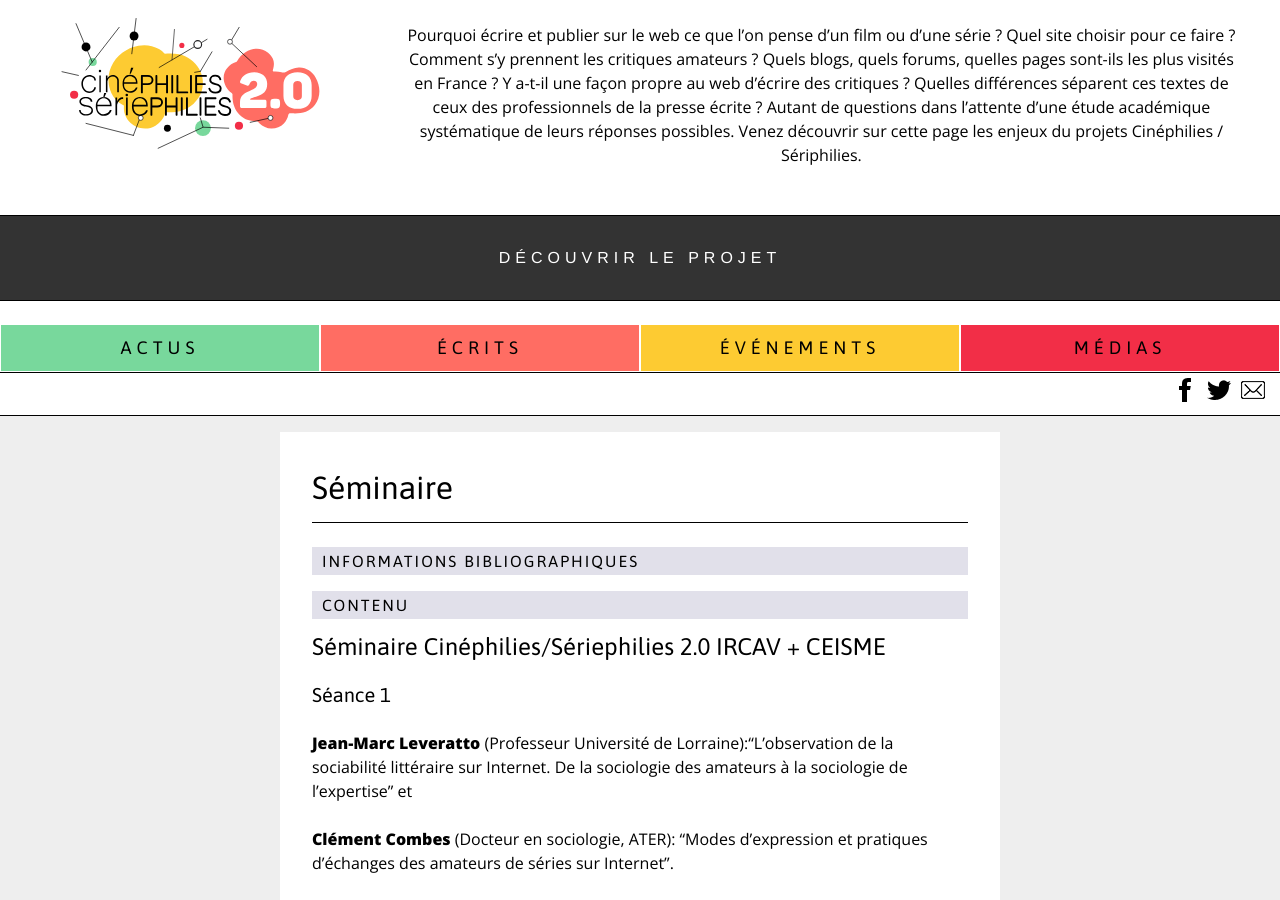
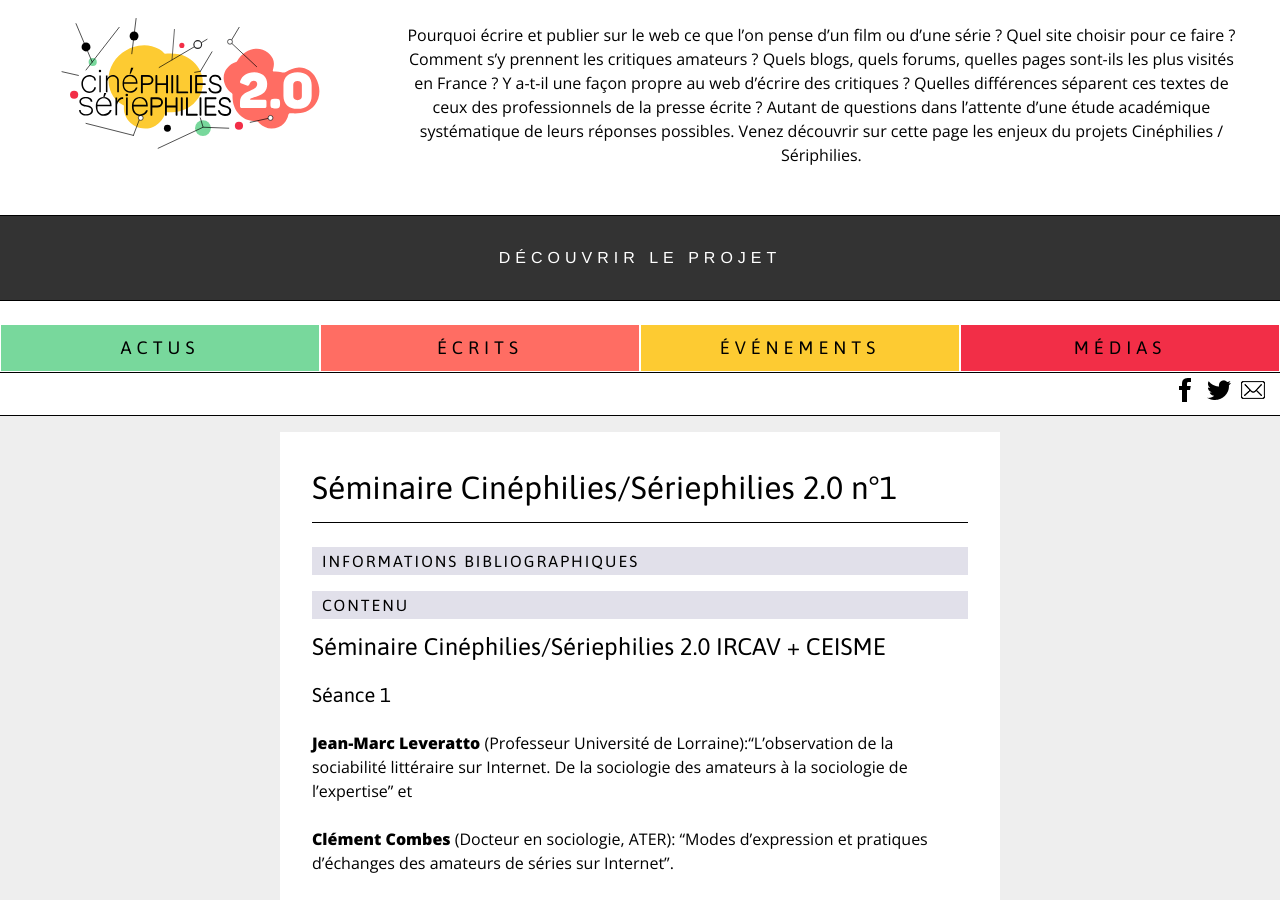
Before and after one commit to Labex-ICCA/Labex-ICCA.github.io, a Jekyll site: the page built from _posts/medias/2015-10-17-séance 1.md, in a window 1280 px wide and 900 px high. Built offline with Jekyll 4.4.1, drawn with Linux system fonts in a browser that asks for light colours; Markdown is read by kramdown in place of the engine named in the settings.

Commit message:
Updated 2015-10-17-séance 1.md

```diff
--- a/_posts/medias/2015-10-17-séance 1.md
+++ b/_posts/medias/2015-10-17-séance 1.md
@@ -9,8 +9,9 @@ tags:
 "media-view": ""
 "media-rythm": ""
 published: true
-title: Séminaire
+title: Séminaire Cinéphilies/Sériephilies 2.0 n°1
 ---
+
 
 ## Séminaire Cinéphilies/Sériephilies 2.0 IRCAV + CEISME
 ### Séance 1
```
